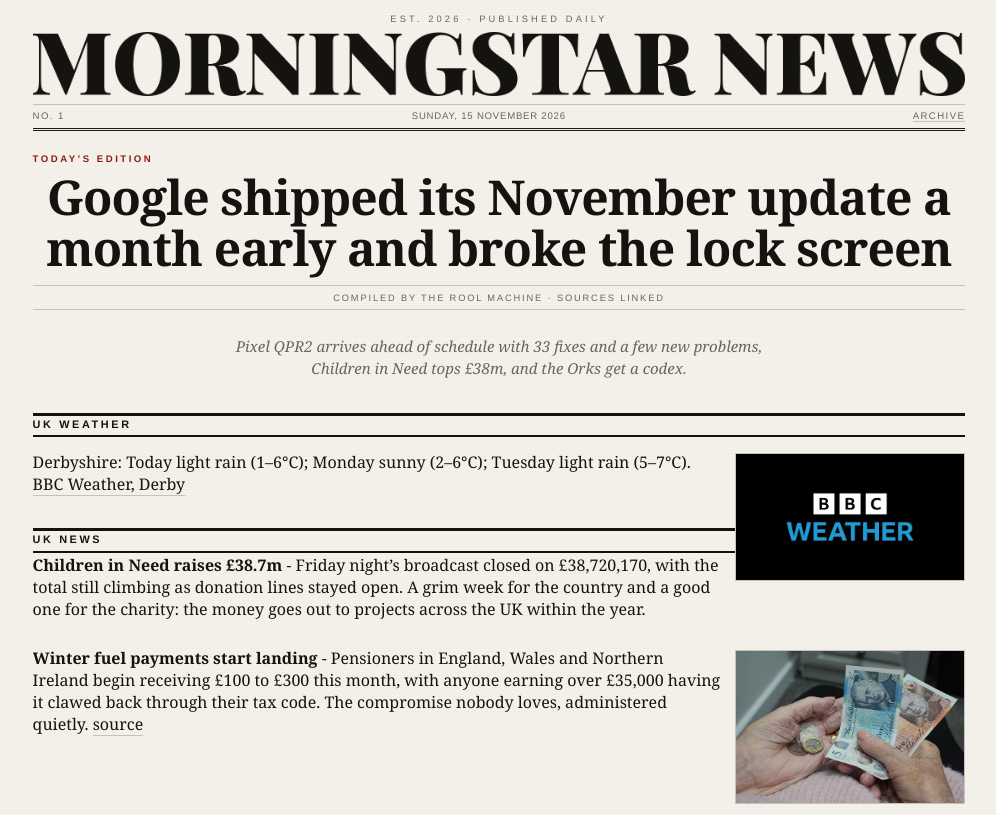
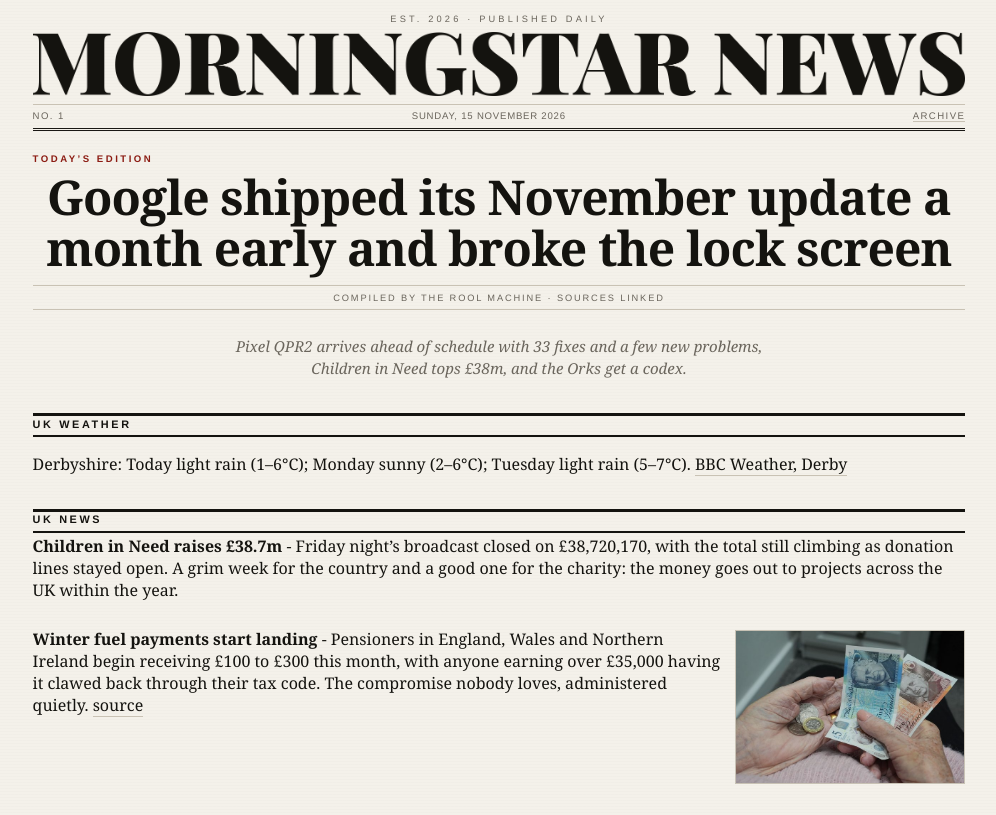
Before and after one commit to LordPhoenixSalvation/morningstarnews, a plain HTML site: page index.html in a window 1280 px wide. Shown: the top 815 px of the page, without its empty margins (141-1137 px from the left). Drawn offline with Linux system fonts and the light colour scheme.

Commit message:
Edition: 2026-11-15

```diff
--- a/index.html
+++ b/index.html
@@ -11,8 +11,8 @@
 <meta property="og:description" content="Google shipped its November update a month early and broke the lock screen Pixel QPR2 arrives ahead of schedule with 33 fixes and a few new problems, Children in Need tops £38m, an">
 <meta property="og:url" content="https://lordphoenixsalvation.github.io/morningstarnews/">
 <meta name="twitter:card" content="summary_large_image">
-<meta property="og:image" content="https://lordphoenixsalvation.github.io/morningstarnews/assets/2026-11-15/f82a90353f.jpg">
-<meta name="twitter:image" content="https://lordphoenixsalvation.github.io/morningstarnews/assets/2026-11-15/f82a90353f.jpg">
+<meta property="og:image" content="https://lordphoenixsalvation.github.io/morningstarnews/assets/2026-11-15/258fd5c5a6.jpg">
+<meta name="twitter:image" content="https://lordphoenixsalvation.github.io/morningstarnews/assets/2026-11-15/258fd5c5a6.jpg">
 
 <link rel="alternate" type="application/rss+xml" title="Morningstar News" href="https://lordphoenixsalvation.github.io/morningstarnews/feed.xml">
 <link rel="stylesheet" href="https://lordphoenixsalvation.github.io/morningstarnews/style.css?v=2c999309">
@@ -30,11 +30,9 @@
 <div class="byline">Compiled by the Rool Machine &middot; Sources linked</div>
 <p class="deck">Pixel QPR2 arrives ahead of schedule with 33 fixes and a few new problems, Children in Need tops £38m, and the Orks get a codex.</p>
 <h2 class="sec weather" id="uk-weather">UK weather</h2>
-<p class="lede"><img
-src="https://lordphoenixsalvation.github.io/morningstarnews/assets/2026-11-15/f82a90353f.jpg"
-class="thumb" alt="BBC Weather, Derby" />Derbyshire: Today light rain
-(1–6°C); Monday sunny (2–6°C); Tuesday light rain (5–7°C). <a
-href="https://www.bbc.co.uk/weather/2651347">BBC Weather, Derby</a></p>
+<div class="wx"><p>Derbyshire: Today light rain (1–6°C); Monday sunny (2–6°C); Tuesday
+light rain (5–7°C). <a href="https://www.bbc.co.uk/weather/2651347">BBC
+Weather, Derby</a></p></div>
 <h2 class="sec" id="uk-news">UK news</h2>
 <div class="item"><p><strong>Children in Need raises £38.7m</strong> - Friday night’s
 broadcast closed on £38,720,170, with the total still climbing as
@@ -172,7 +170,7 @@ class="thumb" alt="source" /><strong>macOS - HomeView and a new Apple TV
 pre-orders. The HomeView is the more interesting object: a screen for
 the house rather than a device for a person. <a
 href="https://www.macrumors.com/2026/11/02/apple-isnt-done-with-2026-heres-whats-still-coming/">source</a></p></div>
-<p>The Pixel update is the week in miniature: shipped ahead of schedule,
+<p class="lede">The Pixel update is the week in miniature: shipped ahead of schedule,
 packed with capability, and quietly breaking the one thing people rely
 on without thinking about it. Nobody notices the lock screen until it
 stops working.</p>
```
Also changed, not shown: posts/2026-11-15.html (+6 -8 lines).
